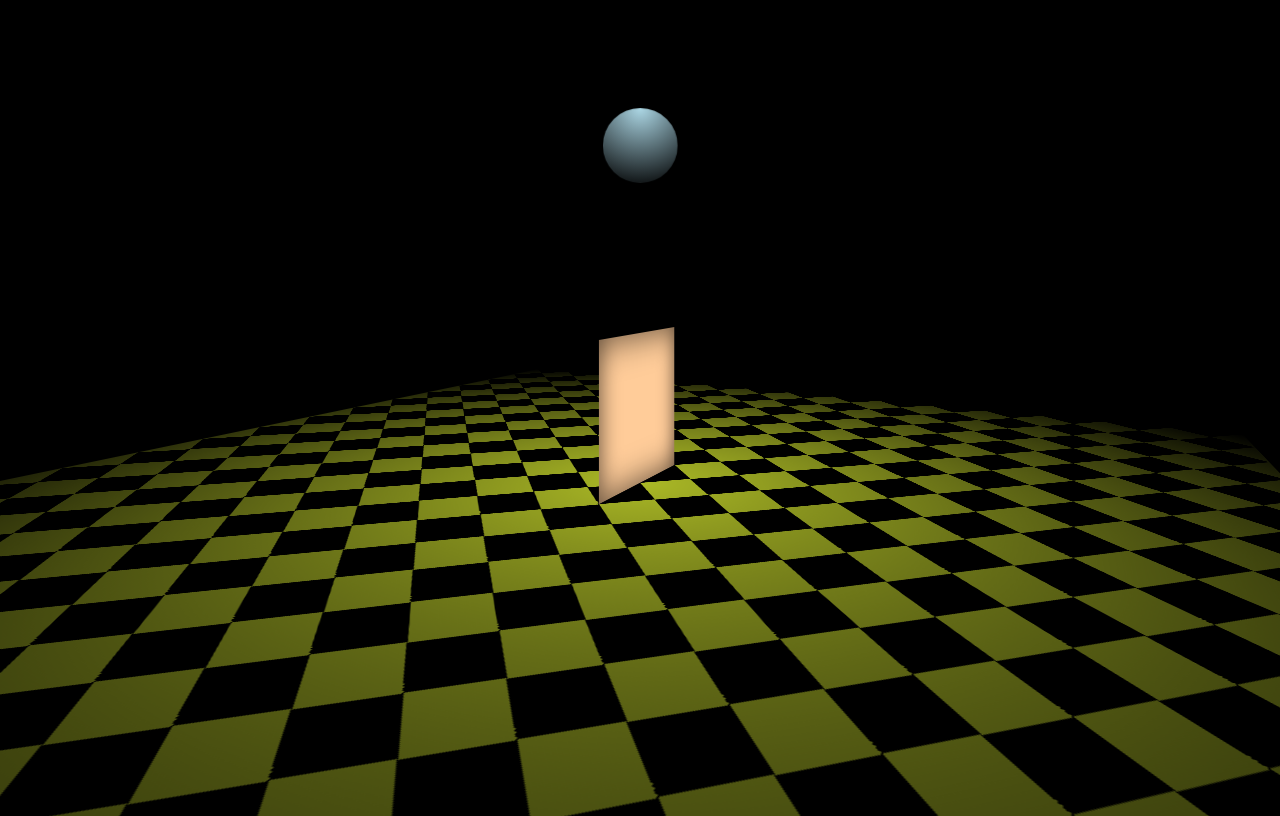
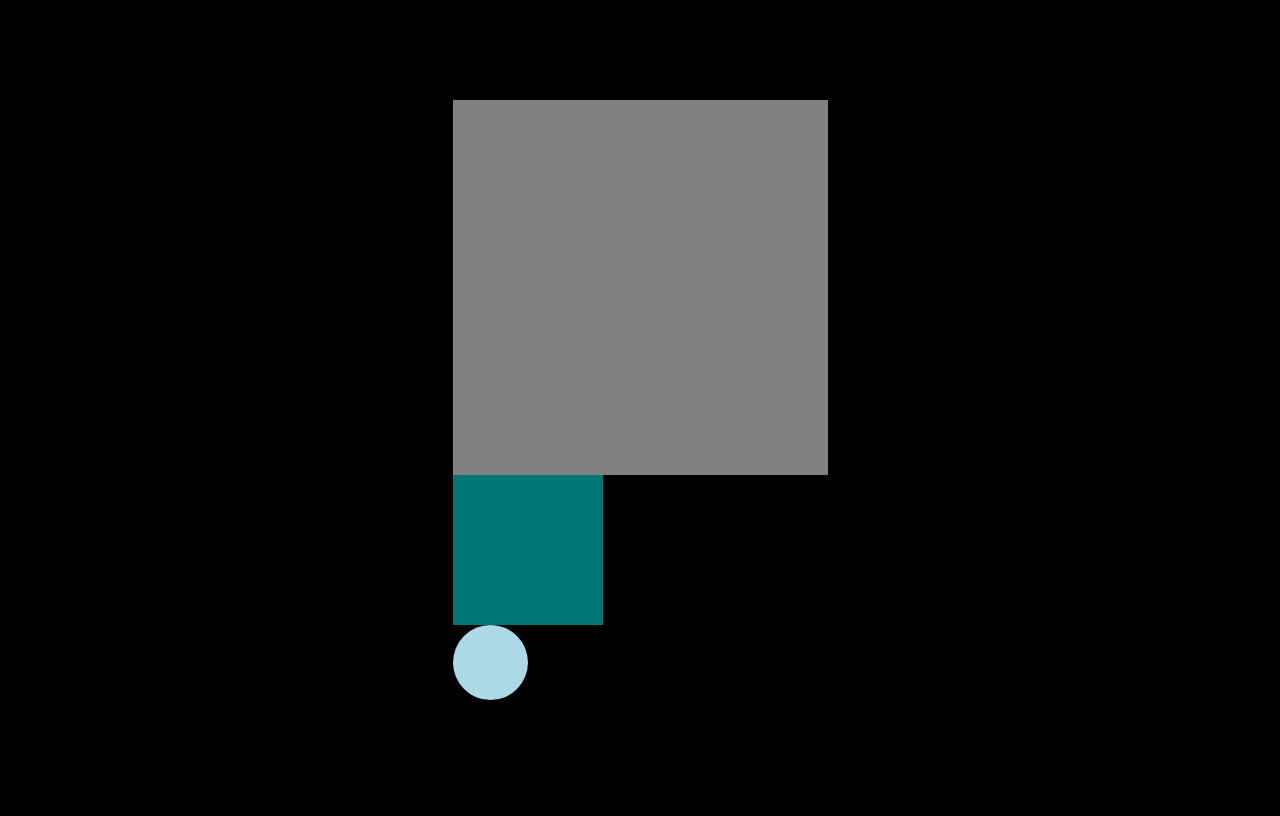
Before and after one commit to Mikulew/css-jumping-ball-3d, a plain HTML site: page index.html in a window 1280 px wide. Drawn offline with Linux system fonts and the light colour scheme.

Commit message:
1st attempt

```diff
--- /dev/null
+++ b/css/style-2.css
@@ -0,0 +1,36 @@
+:root {
+    --boxColor: #0ff7;
+}
+
+body {
+    background-color: #000;
+    min-height: 100vh;
+    display: flex;
+    justify-content: center;
+    align-items: center;
+    margin: 0;
+    font-size: 75px;
+}
+
+.scene {
+    position: relative;
+}
+
+.ball {
+    width: 1em;
+    height: 1em;
+    background: lightblue;
+    border-radius: 50%;
+}
+
+.cube {
+    width: 2em;
+    height: 2em;
+    background: var(--boxColor);
+}
+
+.floor {
+    background: grey;
+    width: 5em;
+    height: 5em
+}
--- a/index.html
+++ b/index.html
@@ -5,7 +5,7 @@
     <meta http-equiv="X-UA-Compatible" content="IE=edge">
     <meta name="viewport" content="width=device-width, initial-scale=1.0">
     <title>CSS Jumping ball 3D</title>
-    <link href="style.css" rel="stylesheet"></link>
+    <link href="css/style-2.css" rel="stylesheet"></link>
 </head>
 <body>
     <div class="scene">
```
Also changed, not shown: css/style-1.css (renamed from style.css).
